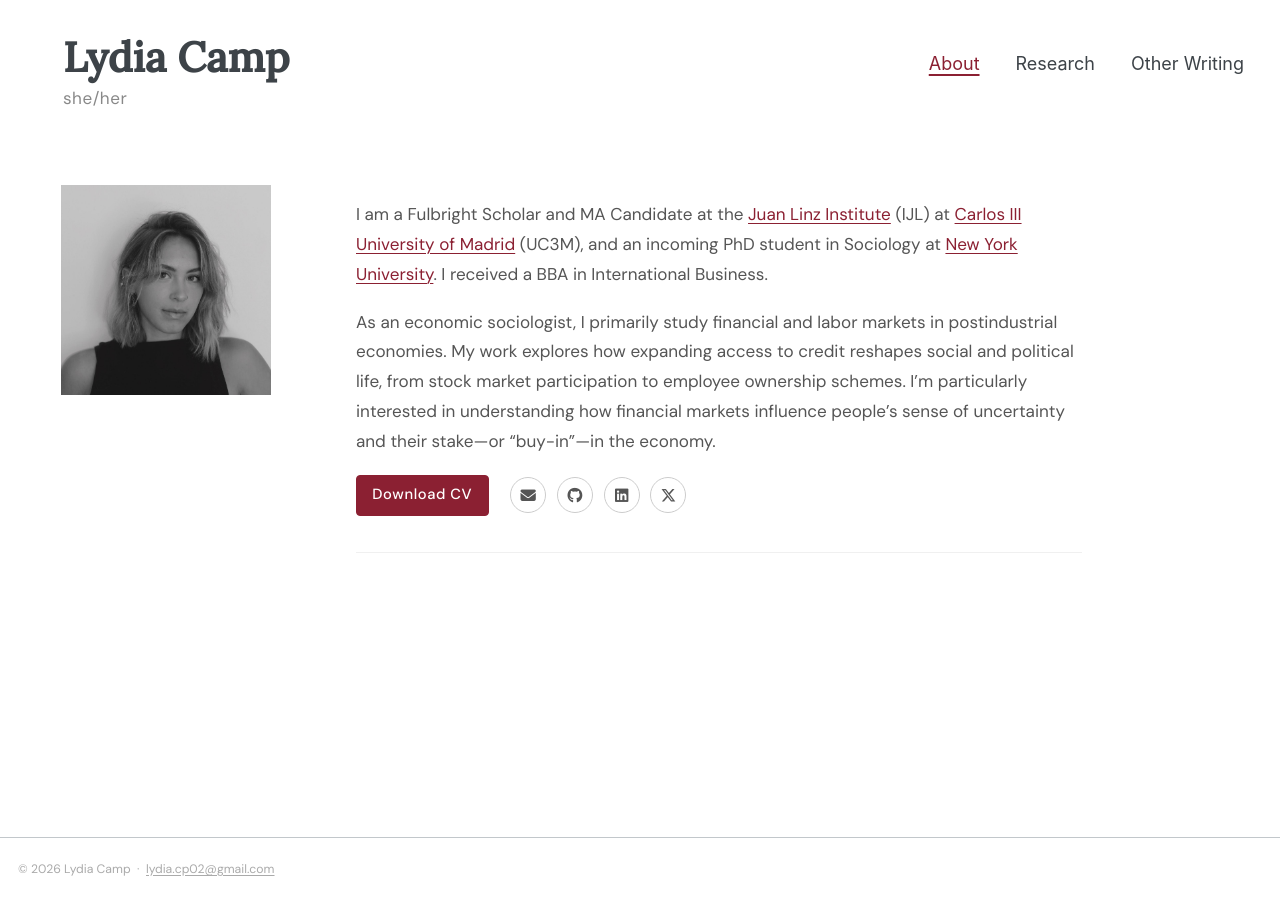
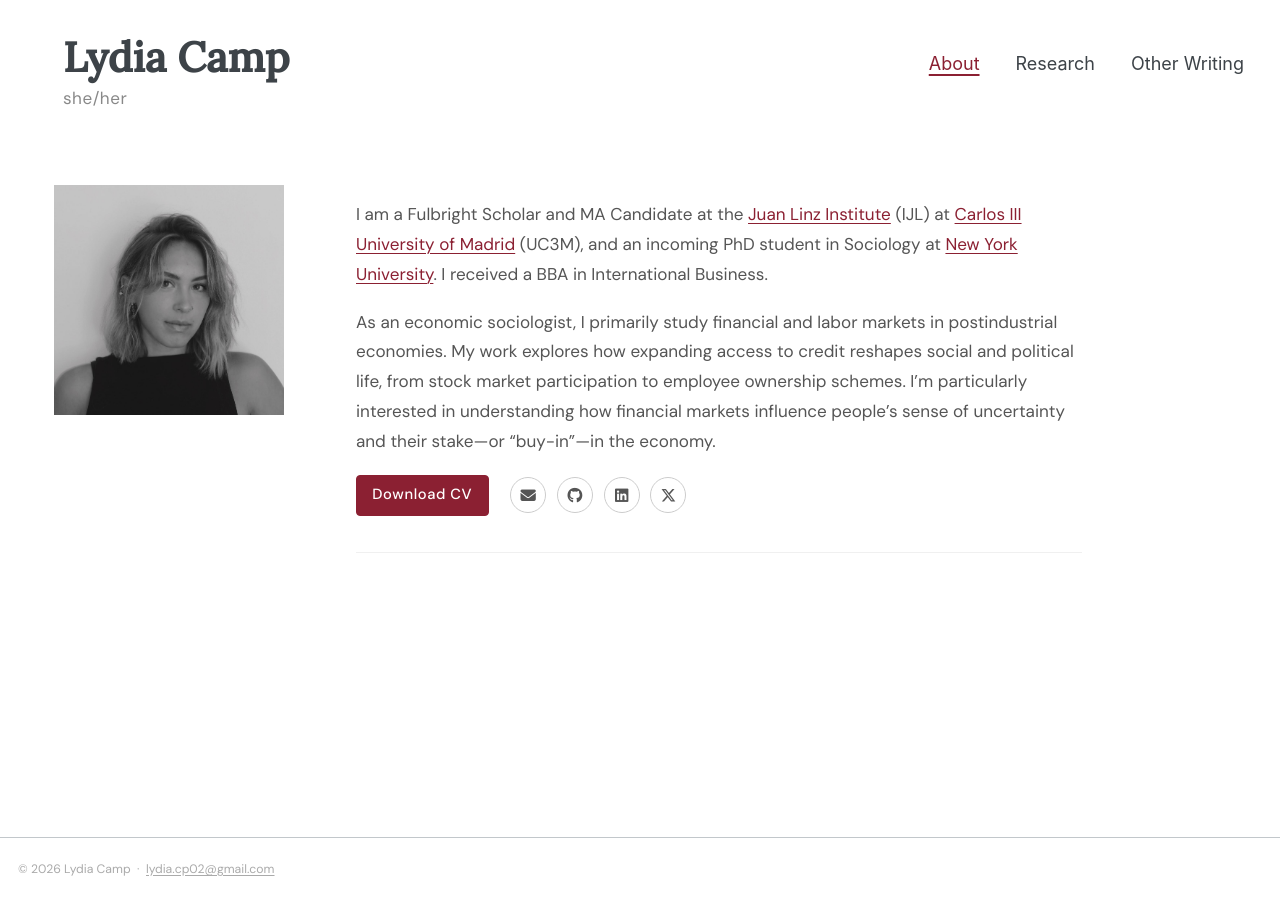
Before and after one commit to lydiagcamp/lydiagcamp.github.io, a Jekyll site: the page built from _pages/about.md, in a window 1280 px wide and 900 px high. Built offline with Jekyll 4.4.1, drawn with Linux system fonts in a browser that asks for light colours.

Commit message:
Set photo size to 230px
Co-Authored-By: Claude Sonnet 4.6 <noreply@anthropic.com>

```diff
--- a/assets/css/custom.css
+++ b/assets/css/custom.css
@@ -116,8 +116,8 @@ details[open] summary {
 
 /* Author avatar — traditional oval */
 .author__avatar img {
-  width: 210px !important;
-  height: 210px !important;
+  width: 230px !important;
+  height: 230px !important;
   max-width: none !important;
   object-fit: cover !important;
   border-radius: 0 !important;
```
